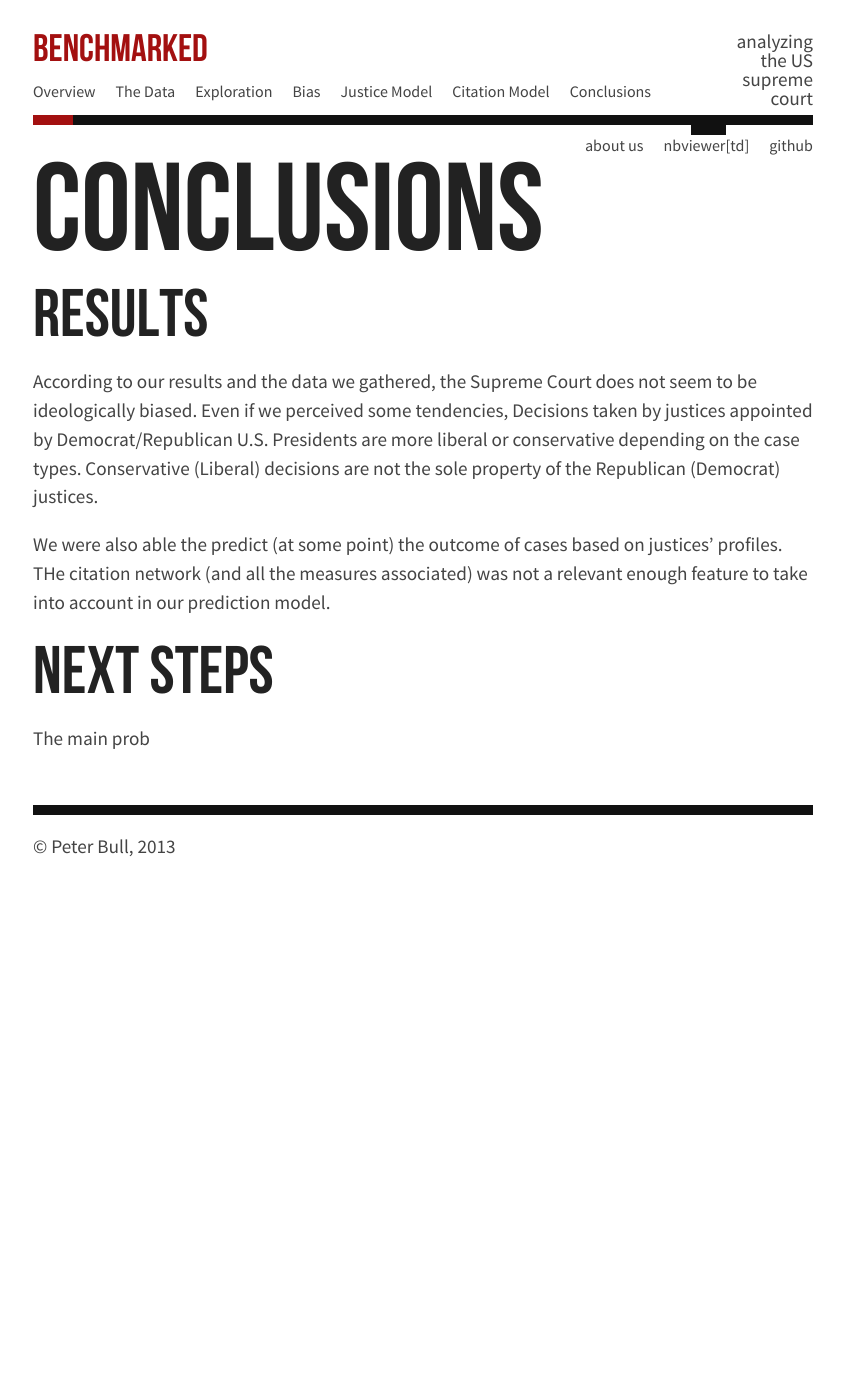
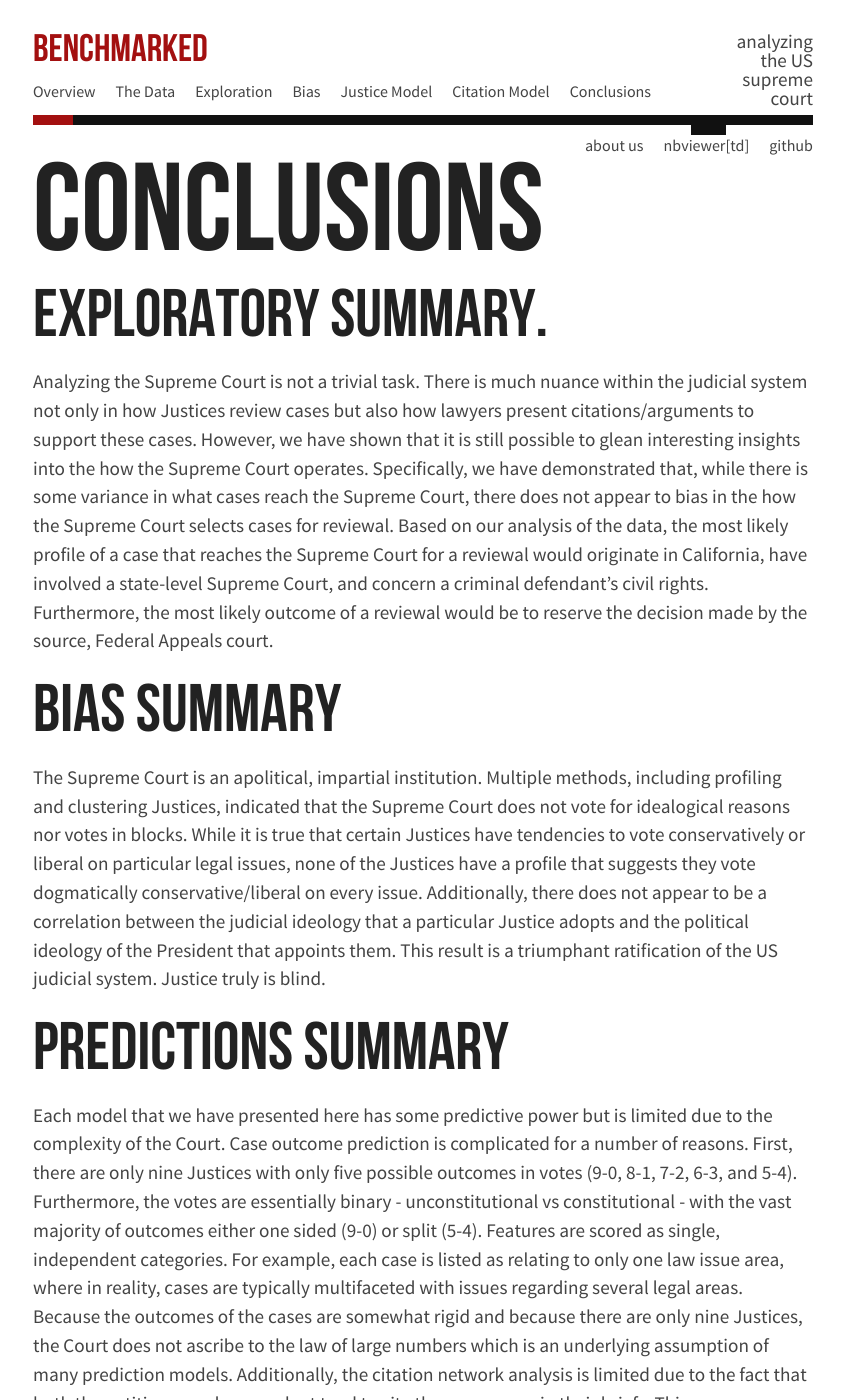
Before and after one commit to pjbull/benchmarked, a Jekyll site: the page built from conclusions.md, in a window 1280 px wide and 1400 px high. Shown: the whole window, without its empty margins (217-1061 px from the left). Built offline with Jekyll 4.4.1, drawn with Linux system fonts in a browser that asks for light colours; nearby versions of some CDN libraries; some of the changed text lies outside the part shown.

Commit message:
conclusions
conclusions

```diff
--- a/conclusions.md
+++ b/conclusions.md
@@ -5,13 +5,14 @@ subnav: two
 layout: default
 ---
 
-##Results
-According to our results and the data we gathered, the Supreme Court does not seem to be ideologically biased. Even if we perceived some tendencies, Decisions taken by justices appointed by Democrat/Republican
-U.S. Presidents are more liberal or conservative depending on the case types. Conservative (Liberal) decisions are not the sole property of the Republican (Democrat) justices.
+##Exploratory Summary.
+Analyzing the Supreme Court is not  a trivial task. There is much nuance within the judicial system not only in how Justices review cases but also how lawyers present citations/arguments to support these cases. However, we have shown that it is still possible to glean interesting insights into the how the Supreme Court operates. Specifically, we have demonstrated that, while there is some variance in what cases reach the Supreme Court, there does not appear to bias in the how the Supreme Court selects cases for reviewal. Based on our analysis of the data, the most likely profile of a case that reaches the Supreme Court for a reviewal would originate in California, have involved a state-level Supreme Court, and concern a criminal defendant's civil rights. Furthermore, the most likely outcome of a reviewal would be to reserve the decision made by the source, Federal Appeals court.
 
-We were also able the predict (at some point) the outcome of cases based on justices' profiles. THe citation network (and all the measures associated) was not a relevant enough feature to take into account in our
-prediction model.
+##Bias Summary
+The Supreme Court is an apolitical, impartial institution. Multiple methods, including profiling and clustering Justices, indicated that the Supreme Court does not vote for idealogical reasons nor votes in blocks. While it is true that certain Justices have tendencies to vote conservatively or liberal on particular legal issues, none of the Justices have a profile that suggests they vote dogmatically conservative/liberal on every issue. Additionally, there does not appear to be a correlation between the judicial ideology that a particular Justice adopts and the political ideology of the President that appoints them. This result is a triumphant ratification of the US judicial system. Justice truly is blind.
 
-##Next Steps
+##Predictions Summary
+Each model that we have presented here has some predictive power but is limited due to the complexity of the Court. Case outcome prediction is complicated for a number of reasons. First, there are only nine Justices with only five possible outcomes in votes (9-0, 8-1, 7-2, 6-3, and 5-4). Furthermore, the votes are essentially binary - unconstitutional vs constitutional - with the vast majority of outcomes either one sided (9-0) or split (5-4). Features are scored as single, independent categories. For example, each case is listed as relating to only one law issue area, where in reality, cases are typically multifaceted with issues regarding several legal areas. Because the outcomes of the cases are somewhat rigid and because there are only nine Justices, the Court does not ascribe to the law of large numbers which is an underlying assumption of many prediction models. Additionally, the citation network analysis is limited due to the fact that both the petitioner and respondent tend to cite the same cases in their briefs. This cross referencing of citations between the lawyers on both sides on a case is essentially an argument, counter-argument and any citation that is pertinent will need a rebuttal. Thus, citations are a limited feature in analyzing whether the petitioner or respondent will win the case.
 
-The main prob
+##What's Next?
+The results of our analysis should serve as a stepping stone and aid to legal scholars for a further understanding of the how the US judicial system operates. Several refinements to our model could be made. First, the same random forrest, logistic regression and citation network models presented here could be expanded to analysis the lower court case outcomes. It is reasonable to suggest that judges in the lower level courts, who are do not go through as rigorous of a vetting processes as the Supreme Court Justices appointments, will have more variance and potential bias in their reviewal of cases, which should enhance the predictive power of our models. Additionally, it would be interesting to work with legal experts to expand the features of each case. As mentioned, cases really usually involve several different legal issues with a range of issue area, even though the database lists only one law type, issue area etc. for each case. Have a more granular knowledge of the case issues should enhance our model's power. Finally, it would be fun to further cross-validate our model by examining the outcomes of the cases currently being reviewed by the Court!
```
